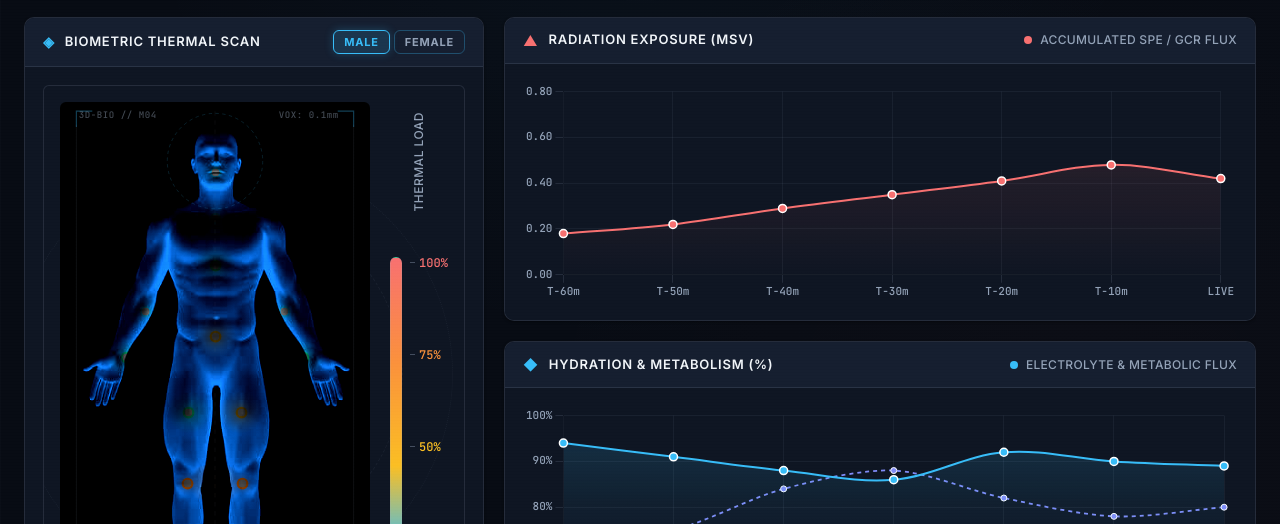
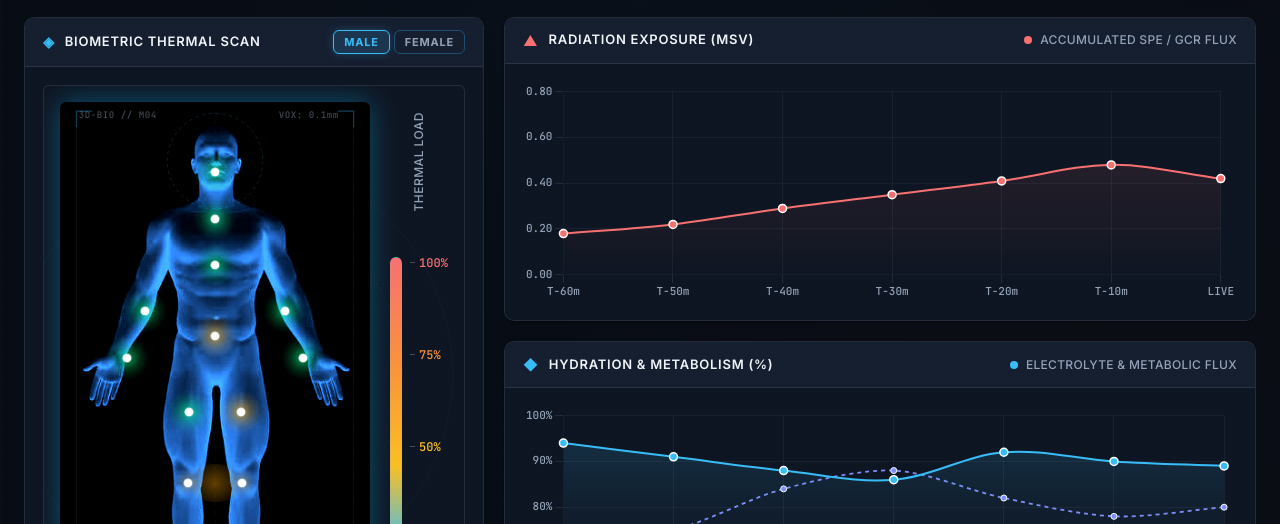
Before and after one commit to Deoit1k/nasa-health-monitor, a plain HTML site: page index.html in a window 1280 px wide. Shown: the part 256-780 px from the top of the page. Drawn offline with nearby package versions, Linux system fonts and the light colour scheme.

Commit message:
fix: brighten hologram and restore dynamic status colors for body zones

```diff
--- a/css/components.css
+++ b/css/components.css
@@ -877,7 +877,7 @@
   width: 100%;
   height: auto;
   border-radius: var(--radius-sm);
-  filter: invert(1) sepia(1) saturate(5) hue-rotate(175deg) brightness(1.05) contrast(1.35);
+  filter: invert(1) sepia(1) saturate(4.2) hue-rotate(175deg) brightness(1.38) contrast(1.12) drop-shadow(0 0 14px rgba(0, 195, 255, 0.35));
   mix-blend-mode: screen;
   user-select: none;
   pointer-events: none;
@@ -890,12 +890,12 @@
   width: 100%;
   height: 100%;
   pointer-events: none;
-  z-index: 10;
+  z-index: 5;
 }
 
 
 /* ==========================================================================
-   10. Div-based Heat-Zone Overlays (Anatomical Body Glow & Dot Markers)
+   10. Div-based Heat-Zone Overlays (Dynamic Biometric Status Aura & Markers)
    ========================================================================== */
 
 /* Base zone — absolutely positioned relative to .body-3d-stage center anchor */
@@ -911,8 +911,8 @@
   justify-content: center;
   outline: none;
   transition: all 0.22s ease-in-out;
-  z-index: 20;
-  mix-blend-mode: color; /* colors only body surface without glowing empty dark background */
+  z-index: 10;
+  mix-blend-mode: normal; /* crisp, clean colors unaffected by blue hologram tones */
 }
 
 /* Hover / focus glow intensification */
@@ -924,23 +924,22 @@
 /* Pulsing dot-marker in the center of each zone (crisp white core + neon ring) */
 .zone-dot-marker {
   display: block;
-  width: 7px;
-  height: 7px;
+  width: 8px;
+  height: 8px;
   border-radius: 50%;
-  background: #ffffff; /* bright crisp white core */
-  box-shadow: 0 0 0 1.5px currentColor, 0 0 6px currentColor; /* thin neon ring */
+  background: #ffffff; /* bright sharp white core */
+  mix-blend-mode: normal;
   animation: zone-dot-pulse 2.8s ease-in-out infinite;
   flex-shrink: 0;
+  box-shadow: 0 0 10px #00ff88, 0 0 20px rgba(0, 255, 136, 0.6);
 }
 
 @keyframes zone-dot-pulse {
   0%, 100% {
     transform: scale(1);
-    box-shadow: 0 0 0 1.5px currentColor, 0 0 6px currentColor;
   }
   50% {
-    transform: scale(1.35);
-    box-shadow: 0 0 0 2px currentColor, 0 0 10px currentColor;
+    transform: scale(1.3);
   }
 }
 
@@ -954,69 +953,85 @@
   pointer-events: none;
 }
 
-/* ── Compact Radial Gradient Colour variants (2x smaller, body tint only) ── */
-/* Blue — NOMINAL / cranial, neck, elbows */
-.zone-blue {
-  color: var(--accent-blue);
+/* ── Dynamic Biometric State Colors & Box-Shadow Glows ───────────────────── */
+
+/* Optimal / Normal: #00ff88 (emerald neon) */
+.heat-zone-div.optimal,
+.heat-zone-div.normal,
+.heat-zone-div.status-nominal,
+.heat-zone-div.zone-blue,
+.heat-zone-div.zone-green,
+.heat-zone-div[data-status=OPTIMAL],
+.heat-zone-div[data-status=NOMINAL] {
+  color: #00ff88;
   background: radial-gradient(circle at center,
-    rgba(56, 189, 248, 0.45) 0%,
-    rgba(56, 189, 248, 0.20) 40%,
-    transparent 70%);
-}
-.zone-blue:hover,
-.zone-blue:focus {
-  background: radial-gradient(circle at center,
-    rgba(56, 189, 248, 0.70) 0%,
-    rgba(56, 189, 248, 0.35) 45%,
+    rgba(0, 255, 136, 0.35) 0%,
+    rgba(0, 255, 136, 0.12) 45%,
     transparent 70%);
 }
 
-/* Green — NOMINAL / chest, arms, hips-left, legs-left */
-.zone-green {
-  color: var(--status-nominal);
+.heat-zone-div.optimal .zone-dot-marker,
+.heat-zone-div.normal .zone-dot-marker,
+.heat-zone-div.status-nominal .zone-dot-marker,
+.heat-zone-div.zone-blue .zone-dot-marker,
+.heat-zone-div.zone-green .zone-dot-marker,
+.heat-zone-div[data-status=OPTIMAL] .zone-dot-marker,
+.heat-zone-div[data-status=NOMINAL] .zone-dot-marker {
+  box-shadow: 0 0 10px #00ff88, 0 0 20px rgba(0, 255, 136, 0.6);
+}
+
+/* Elevated / Strain / Warning: #ffaa00 (vivid amber) */
+.heat-zone-div.elevated,
+.heat-zone-div.strain,
+.heat-zone-div.warning,
+.heat-zone-div.status-elevated,
+.heat-zone-div.status-warning,
+.heat-zone-div.zone-yellow,
+.heat-zone-div.zone-orange,
+.heat-zone-div[data-status=ELEVATED],
+.heat-zone-div[data-status=STRAIN],
+.heat-zone-div[data-status=WARNING] {
+  color: #ffaa00;
   background: radial-gradient(circle at center,
-    rgba(52, 211, 153, 0.45) 0%,
-    rgba(52, 211, 153, 0.20) 40%,
-    transparent 70%);
-}
-.zone-green:hover,
-.zone-green:focus {
-  background: radial-gradient(circle at center,
-    rgba(52, 211, 153, 0.70) 0%,
-    rgba(52, 211, 153, 0.35) 45%,
+    rgba(255, 170, 0, 0.38) 0%,
+    rgba(255, 170, 0, 0.14) 45%,
     transparent 70%);
 }
 
-/* Yellow — ELEVATED / abdomen, hips-right, legs-right */
-.zone-yellow {
-  color: var(--status-elevated);
+.heat-zone-div.elevated .zone-dot-marker,
+.heat-zone-div.strain .zone-dot-marker,
+.heat-zone-div.warning .zone-dot-marker,
+.heat-zone-div.status-elevated .zone-dot-marker,
+.heat-zone-div.status-warning .zone-dot-marker,
+.heat-zone-div.zone-yellow .zone-dot-marker,
+.heat-zone-div.zone-orange .zone-dot-marker,
+.heat-zone-div[data-status=ELEVATED] .zone-dot-marker,
+.heat-zone-div[data-status=STRAIN] .zone-dot-marker,
+.heat-zone-div[data-status=WARNING] .zone-dot-marker {
+  box-shadow: 0 0 10px #ffaa00, 0 0 20px rgba(255, 170, 0, 0.6);
+}
+
+/* Critical / Alert: #ff3355 (vivid crimson) */
+.heat-zone-div.critical,
+.heat-zone-div.alert,
+.heat-zone-div.status-critical,
+.heat-zone-div.zone-red,
+.heat-zone-div[data-status=CRITICAL],
+.heat-zone-div[data-status=ALERT] {
+  color: #ff3355;
   background: radial-gradient(circle at center,
-    rgba(251, 191, 36, 0.45) 0%,
-    rgba(251, 191, 36, 0.20) 40%,
-    transparent 70%);
-}
-.zone-yellow:hover,
-.zone-yellow:focus {
-  background: radial-gradient(circle at center,
-    rgba(251, 191, 36, 0.70) 0%,
-    rgba(251, 191, 36, 0.35) 45%,
+    rgba(255, 51, 85, 0.42) 0%,
+    rgba(255, 51, 85, 0.16) 45%,
     transparent 70%);
 }
 
-/* Orange — WARNING / knees */
-.zone-orange {
-  color: var(--status-warning);
-  background: radial-gradient(circle at center,
-    rgba(251, 146, 60, 0.50) 0%,
-    rgba(251, 146, 60, 0.22) 40%,
-    transparent 70%);
-}
-.zone-orange:hover,
-.zone-orange:focus {
-  background: radial-gradient(circle at center,
-    rgba(251, 146, 60, 0.75) 0%,
-    rgba(251, 146, 60, 0.40) 45%,
-    transparent 70%);
+.heat-zone-div.critical .zone-dot-marker,
+.heat-zone-div.alert .zone-dot-marker,
+.heat-zone-div.status-critical .zone-dot-marker,
+.heat-zone-div.zone-red .zone-dot-marker,
+.heat-zone-div[data-status=CRITICAL] .zone-dot-marker,
+.heat-zone-div[data-status=ALERT] .zone-dot-marker {
+  box-shadow: 0 0 12px #ff3355, 0 0 22px rgba(255, 51, 85, 0.7);
 }
 
 /* ── Base MALE anatomical positioning (CSS defaults) ─────────────────────── */
--- a/index.html
+++ b/index.html
@@ -601,6 +601,38 @@
     document.addEventListener('click', function (e) {
       if (!e.target.closest('.heat-zone-div')) hideTooltip();
     });
+      window.updateZoneStatus = function (zoneId, status, load, temp) {
+      var el = document.getElementById(zoneId);
+      if (!el) return;
+      var upper = (status || 'NOMINAL').toUpperCase();
+      el.setAttribute('data-status', upper);
+      if (load) el.setAttribute('data-load', load);
+      if (temp) el.setAttribute('data-temp', temp);
+
+      el.classList.remove('optimal', 'normal', 'status-nominal', 'zone-blue', 'zone-green',
+                          'elevated', 'strain', 'warning', 'status-elevated', 'status-warning', 'zone-yellow', 'zone-orange',
+                          'critical', 'alert', 'status-critical', 'zone-red');
+
+      if (upper === 'NOMINAL' || upper === 'OPTIMAL' || upper === 'NORMAL') {
+        el.classList.add('status-nominal', 'optimal');
+      } else if (upper === 'ELEVATED' || upper === 'STRAIN' || upper === 'WARNING') {
+        el.classList.add('status-warning', 'warning');
+      } else if (upper === 'CRITICAL' || upper === 'ALERT') {
+        el.classList.add('status-critical', 'critical');
+      }
+    };
+
+    // Initialize all zones with their starting state classes based on data-status
+    document.querySelectorAll('.heat-zone-div').forEach(function (zone) {
+      var st = (zone.getAttribute('data-status') || 'NOMINAL').toUpperCase();
+      if (st === 'NOMINAL' || st === 'OPTIMAL') {
+        zone.classList.add('status-nominal', 'optimal');
+      } else if (st === 'ELEVATED' || st === 'STRAIN' || st === 'WARNING') {
+        zone.classList.add('status-warning', 'warning');
+      } else if (st === 'CRITICAL' || st === 'ALERT') {
+        zone.classList.add('status-critical', 'critical');
+      }
+    });
   })();
   </script>
   <!-- JavaScript Scripts: UI & Logic Stubs -->
--- a/js/charts.js
+++ b/js/charts.js
@@ -264,7 +264,7 @@ function initSilhouetteInteraction() {
   const tooltipStatus = document.getElementById('tooltip-zone-status');
 
   // Select all interactive heat zones (both mandatory core zones and expanded limbs/hips/legs)
-  const zones = Array.from(document.querySelectorAll('.heat-zone'));
+  const zones = Array.from(document.querySelectorAll('.heat-zone, .heat-zone-div'));
 
   function updateTooltipContent(zone) {
     const name = zone.getAttribute('data-zone-name') || 'BIOMETRIC ZONE';
@@ -341,7 +341,7 @@ function initSilhouetteInteraction() {
 
   // Tap or click outside to dismiss tooltip on mobile or desktop
   document.addEventListener('pointerdown', (e) => {
-    if (!e.target.closest('.heat-zone') && !e.target.closest('#silhouette-tooltip')) {
+    if (!e.target.closest('.heat-zone, .heat-zone-div') && !e.target.closest('#silhouette-tooltip')) {
       if (tooltip) {
         tooltip.style.display = 'none';
       }
@@ -474,3 +474,32 @@ function initSimulationControls() {
     });
   }
 }
+
+/**
+ * Dynamically update biometric zone status, load, and temperature
+ * @param {string} zoneId - ID of the zone element (e.g. 'zone-head')
+ * @param {string} status - 'NOMINAL', 'OPTIMAL', 'ELEVATED', 'WARNING', 'CRITICAL', etc.
+ * @param {string} [load] - Load percentage (e.g. '45%')
+ * @param {string} [temp] - Temperature (e.g. '37.2 °C')
+ */
+window.updateZoneStatus = function(zoneId, status, load, temp) {
+  const el = document.getElementById(zoneId);
+  if (!el) return;
+  const upper = (status || 'NOMINAL').toUpperCase();
+  el.setAttribute('data-status', upper);
+  if (load) el.setAttribute('data-load', load);
+  if (temp) el.setAttribute('data-temp', temp);
+
+  // Sync state classes cleanly
+  el.classList.remove('optimal', 'normal', 'status-nominal', 'zone-blue', 'zone-green',
+                      'elevated', 'strain', 'warning', 'status-elevated', 'status-warning', 'zone-yellow', 'zone-orange',
+                      'critical', 'alert', 'status-critical', 'zone-red');
+
+  if (upper === 'NOMINAL' || upper === 'OPTIMAL' || upper === 'NORMAL') {
+    el.classList.add('status-nominal', 'optimal');
+  } else if (upper === 'ELEVATED' || upper === 'STRAIN' || upper === 'WARNING') {
+    el.classList.add('status-warning', 'warning');
+  } else if (upper === 'CRITICAL' || upper === 'ALERT') {
+    el.classList.add('status-critical', 'critical');
+  }
+};
```
